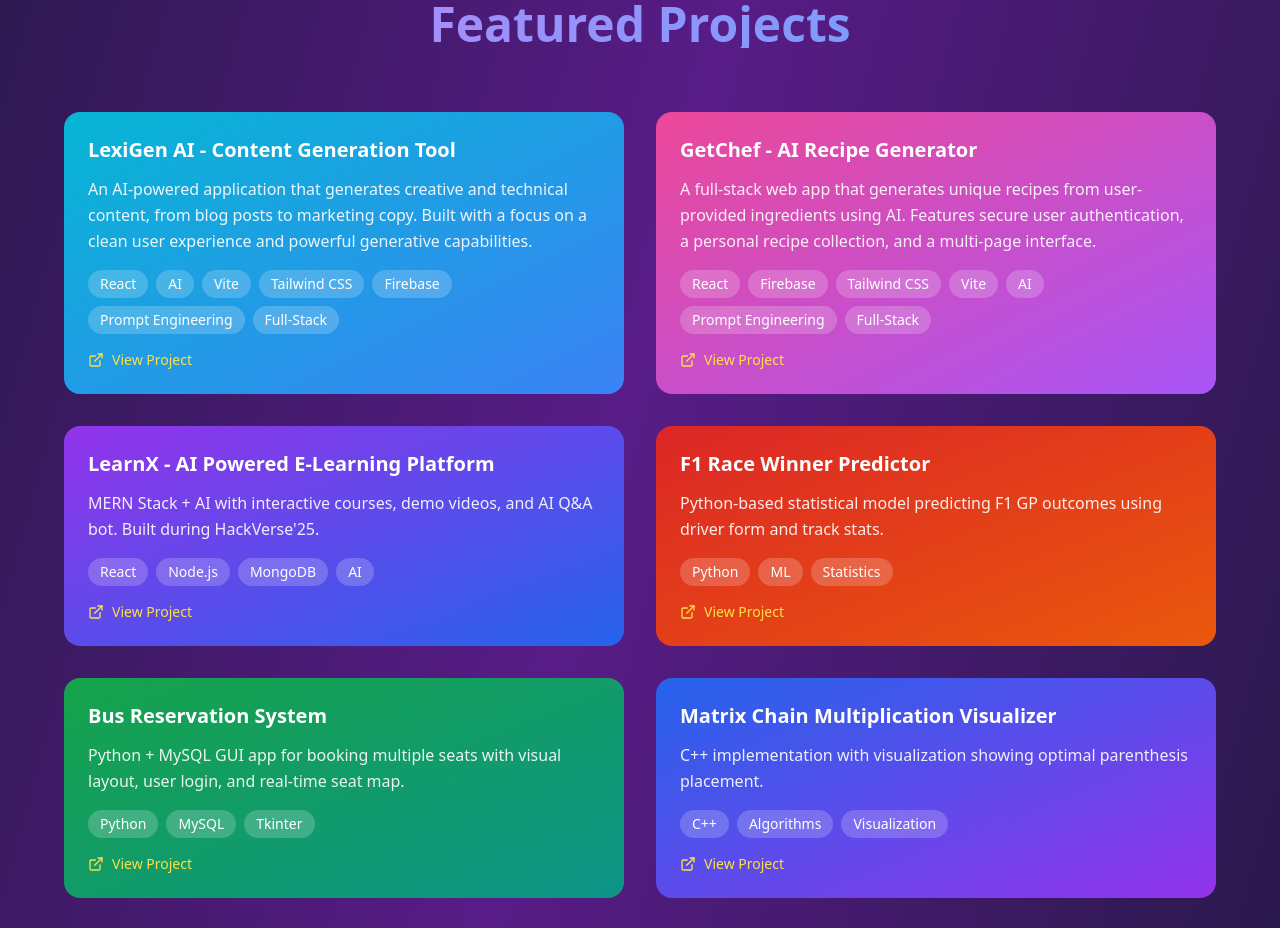
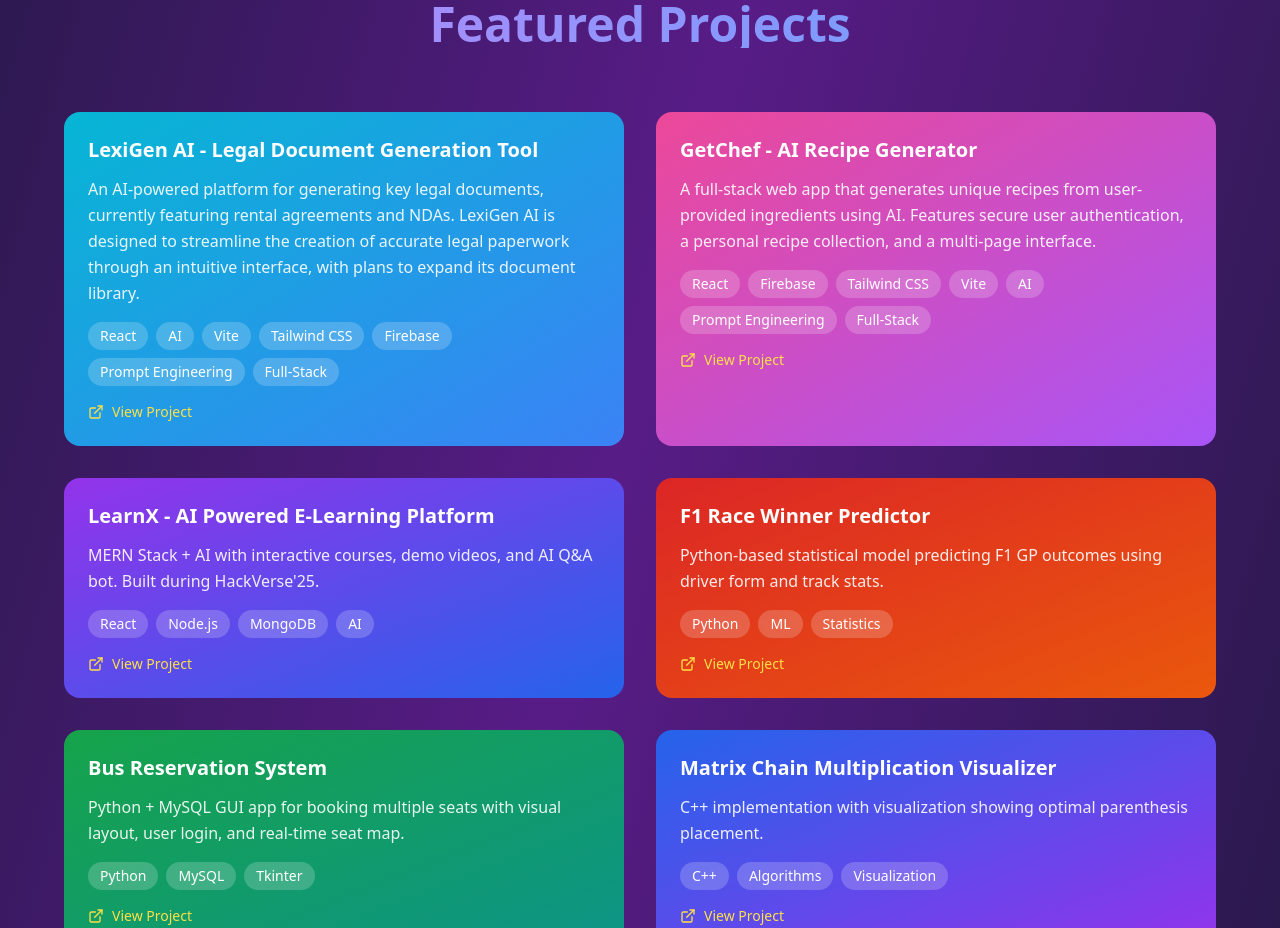
Before and after one commit to PI-Prasaad-Krishna/portfolio, a React (Vite) app: page / in a window 1280 px wide. Shown: the part 2000-2928 px from the top of the page. Built offline with nearby package versions, Linux system fonts and the light colour scheme.

Commit message:
Minor change

```diff
--- a/src/App.jsx
+++ b/src/App.jsx
@@ -90,8 +90,8 @@ const Portfolio = () => {
 
   const projects = [
     {
-      title: "LexiGen AI - Content Generation Tool",
-      desc: "An AI-powered application that generates creative and technical content, from blog posts to marketing copy. Built with a focus on a clean user experience and powerful generative capabilities.",
+      title: "LexiGen AI - Legal Document Generation Tool",
+      desc: "An AI-powered platform for generating key legal documents, currently featuring rental agreements and NDAs. LexiGen AI is designed to streamline the creation of accurate legal paperwork through an intuitive interface, with plans to expand its document library.",
       tech: ["React", "AI", "Vite", "Tailwind CSS", "Firebase", "Prompt Engineering", "Full-Stack"],
       color: "from-cyan-500 to-blue-500",
       link: "https://lexigenai.vercel.app/"
```
